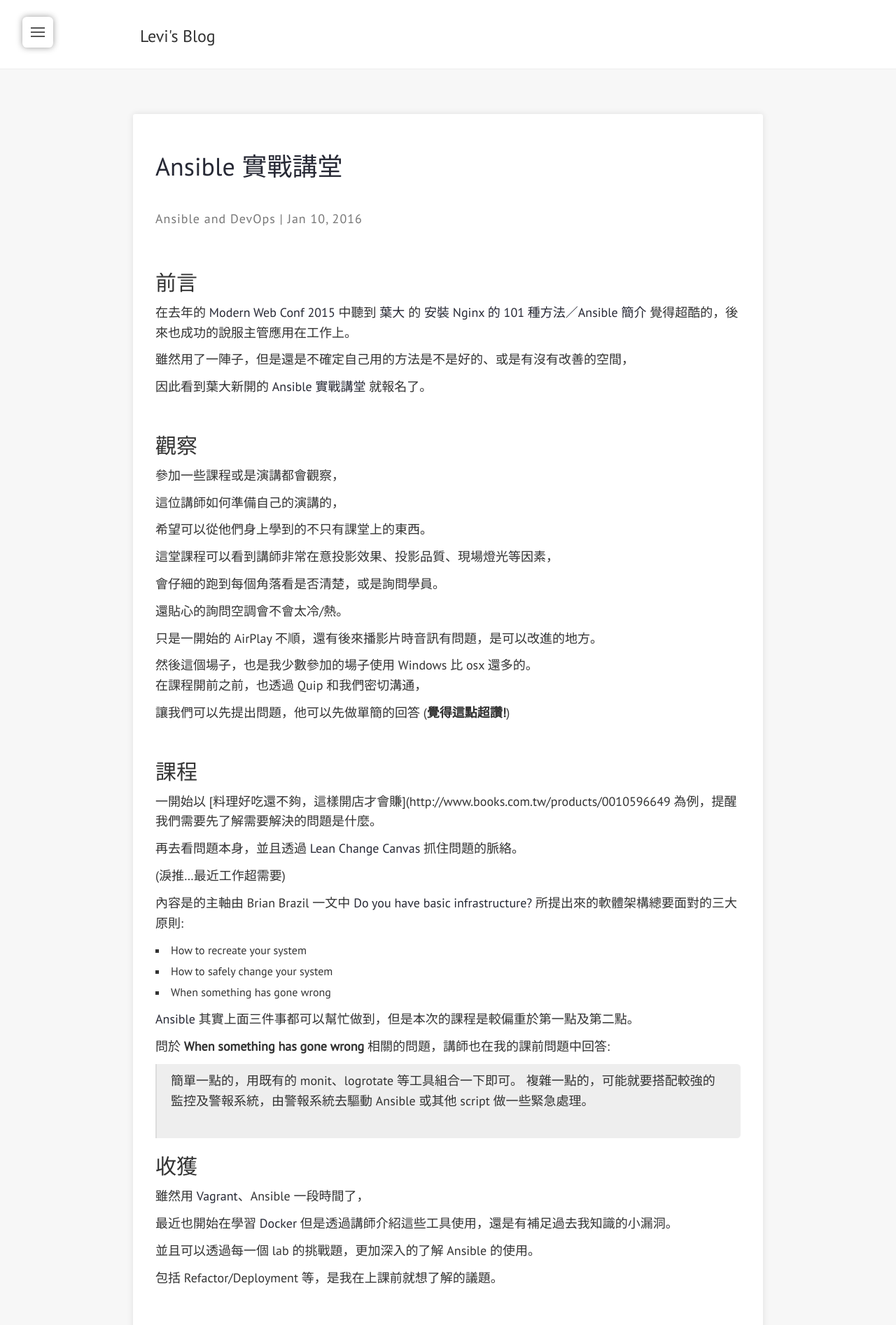
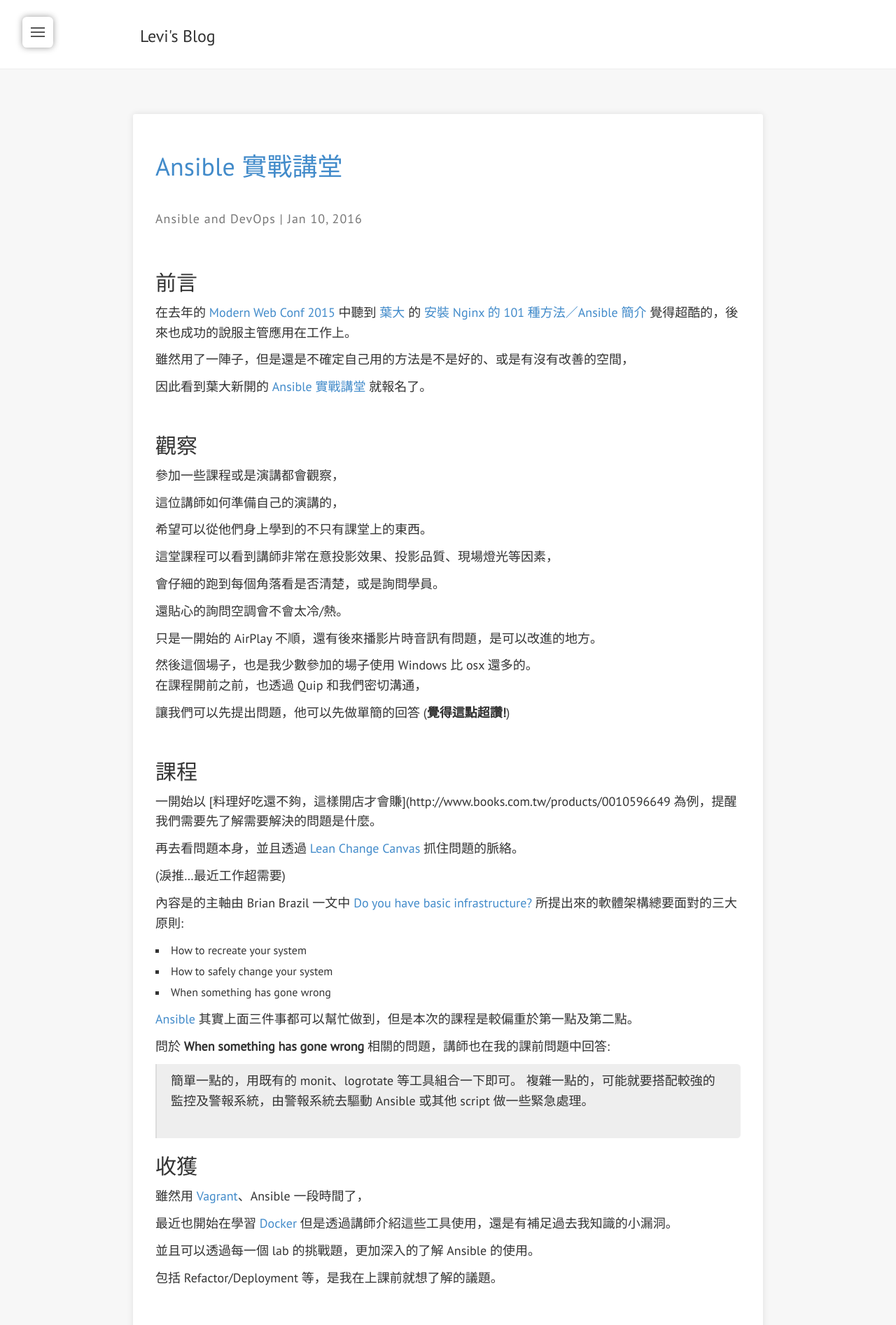
Before and after one commit to levichen/levichen.github.io, a Jekyll site: the page built from index.html, in a window 1280 px wide. Shown: the top 1894 px of the page at 70% size. Built offline with Jekyll 4.4.1, drawn with Linux system fonts in a browser that asks for light colours; nearby versions of some CDN libraries; Markdown is read by kramdown in place of the engine named in the settings; the list of posts is cut into pages by our own code; comment, search, counter and statistics services are not loaded.

Commit message:
Update _config.yml

```diff
--- a/_config.yml
+++ b/_config.yml
@@ -31,7 +31,7 @@
 # Theme customization - please change from the defaults!
 theme:
   # Color for sidebar bar, links, etc
-  highlight_color: "#272935" #205081" # "#272935"
+  highlight_color: "#428bca" #205081" # "#272935"
   # Social media links, leave blank to ignore
   social:
     github: levichen
```
